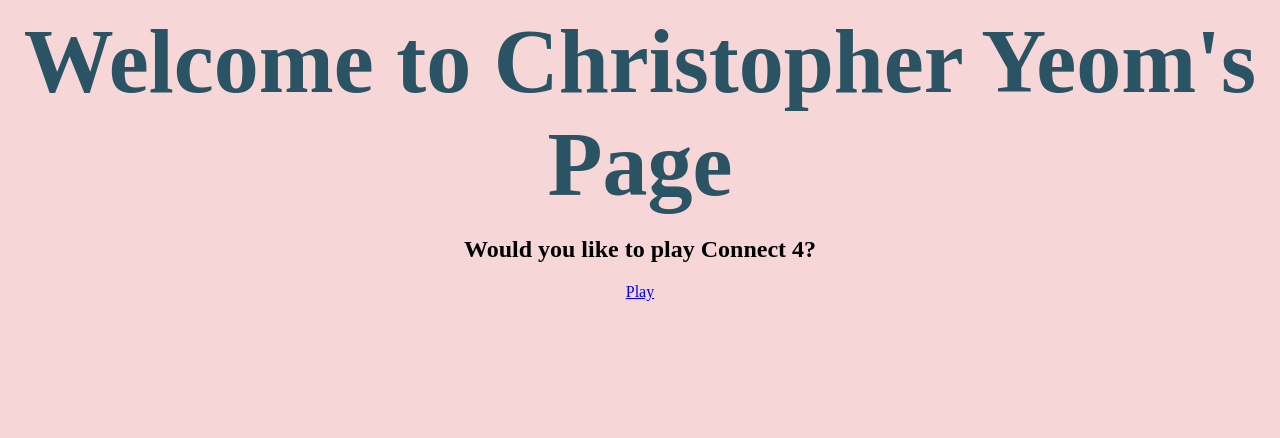
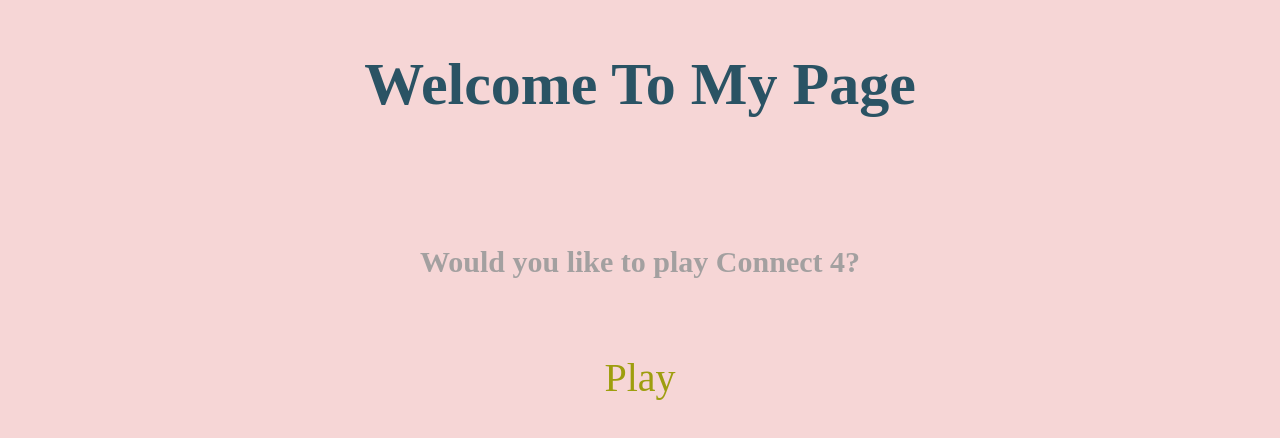
Before and after one commit to Cyeom97/Christopher_Yeom_ConnectFour_Game, a plain HTML site: page index.html in a window 1280 px wide. Drawn offline with Linux system fonts and the light colour scheme; files whose address does not match are found by name.

Commit message:
made changes to the index.html

```diff
--- a/index.html
+++ b/index.html
@@ -11,8 +11,8 @@
 </head>
 <body class="displaypage">
     <section>
-        <h1 class="title">Welcome to Christopher Yeom's Page</h1>
-        <h2>Would you like to play Connect 4?</h2>
+        <h1 class="display-title">Welcome To My Page</h1>
+        <h2 class="display-message">Would you like to play Connect 4?</h2>
         <a class="play" href="game.html">Play</a>
     </section>
 </body>
--- a/style.css
+++ b/style.css
@@ -43,3 +43,23 @@ section {
 .score {
     font-size: 40px;
 }
+
+.display-title {
+    font-size: 60px;
+    color:rgb(42, 83, 100);
+}
+
+.display-message {
+    font-size: 30px;
+    margin-top: 10%;
+    color: rgb(163, 160, 160);
+}
+
+.play {
+    font-size: 40px;
+    text-decoration: none;
+    margin: 25px auto;
+    color: rgb(158, 158, 14);
+    position: relative;
+    top: 50px;
+}
```
